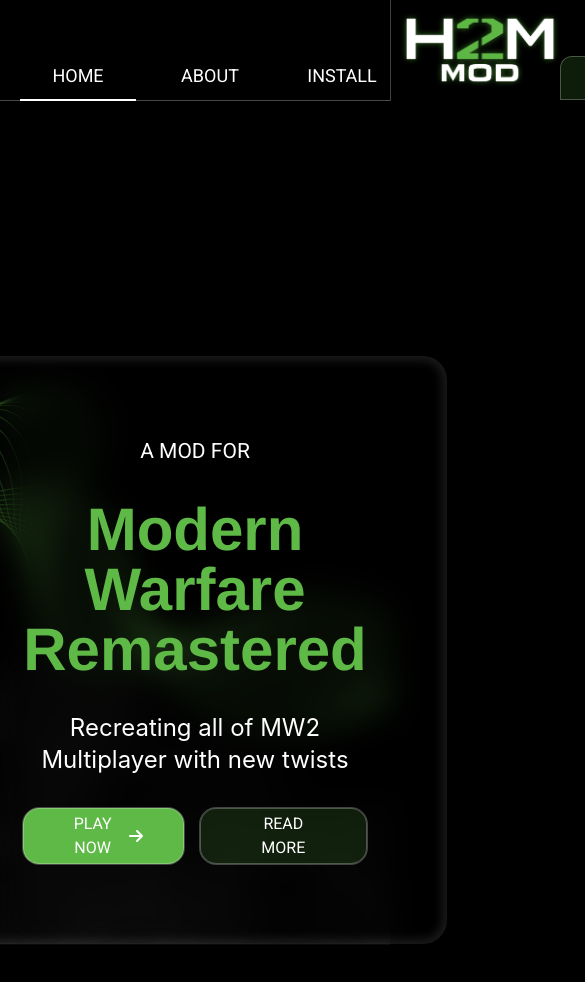
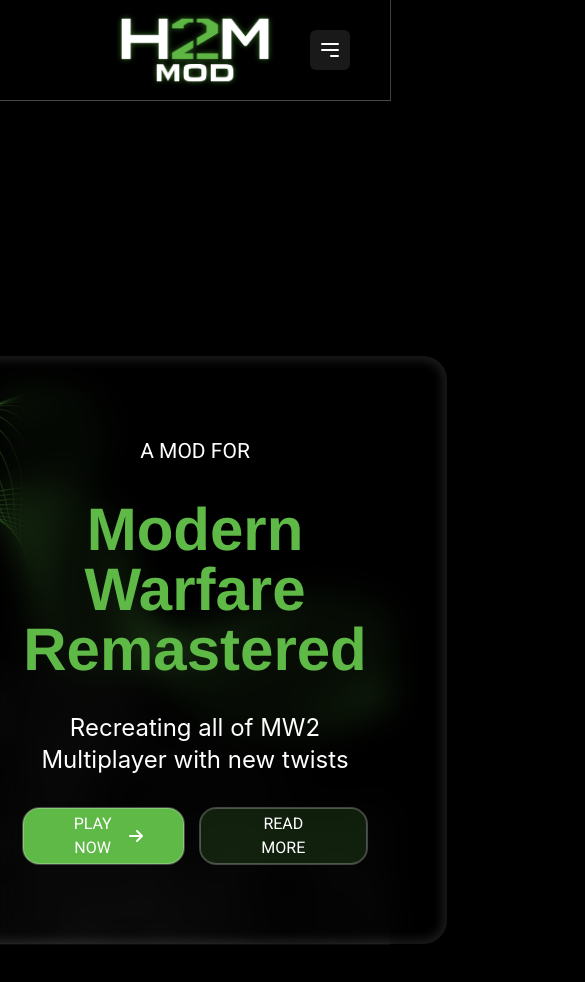
Before and after one commit to Jaxofw/h2m-website, a React (Vite) app: page / in a window 390 px wide. Shown: the top 982 px of the page, 585 px wide, since content can reach past the window. Built offline with nearby package versions, Linux system fonts and the light colour scheme.

Commit message:
feat: add responsive navbar

```diff
--- a/src/components/Navbar.tsx
+++ b/src/components/Navbar.tsx
@@ -1,3 +1,5 @@
+import { useState } from 'react'
+
 import { faDiscord } from '@fortawesome/free-brands-svg-icons'
 import { faArrowRight } from '@fortawesome/free-solid-svg-icons'
 import { useLocation, useNavigate } from 'react-router-dom'
@@ -24,13 +26,19 @@
 
 const Navbar = () => {
   const { discord } = Config.Links
-
   const { pathname } = useLocation()
   const navigate = useNavigate()
 
+  const [menuOpen, setMenuOpen] = useState(false)
+
+  const handleMenuClick = (path: string) => {
+    setMenuOpen(false)
+    navigate(path)
+  }
+
   return (
-    <nav className="flex h-[100px] w-full items-center justify-between bg-transparent px-5 outline outline-1 outline-white/25">
-      <div className="flex space-x-4">
+    <nav className="flex h-[100px] w-full items-center justify-around bg-transparent px-5 outline outline-1 outline-white/25 lg:justify-between">
+      <div className="hidden space-x-4 lg:flex">
         {items.map(({ label, path }) => (
           <button
             key={label}
@@ -44,7 +52,7 @@
         ))}
       </div>
       <Logo width={160} />
-      <div className="flex h-full items-end space-x-4">
+      <div className="hidden h-full items-end space-x-4 lg:flex">
         <Button
           icon={faDiscord}
           className="h-11 rounded-b-none rounded-t-xl bg-button-secondary px-6 hover:bg-button-hover"
@@ -60,6 +68,41 @@
           <h1 className="font-heebo text-md">PLAY NOW</h1>
         </Button>
       </div>
+      <button
+        className="absolute right-0 mr-10 rounded-md bg-secondary p-2 lg:hidden"
+        onClick={() => setMenuOpen(!menuOpen)}
+      >
+        <svg
+          xmlns="http://www.w3.org/2000/svg"
+          className="h-6 w-6 text-white"
+          fill="none"
+          viewBox="0 0 24 24"
+          stroke="currentColor"
+        >
+          <path
+            strokeLinecap="round"
+            strokeLinejoin="round"
+            strokeWidth={2}
+            d="M4 6h16M4 12h16m-7 6h7"
+          />
+        </svg>
+      </button>
+      {menuOpen && (
+        <div className="absolute top-[6.25rem] z-50 w-full bg-black lg:hidden">
+          <ul className="text-center text-white">
+            {items.map(({ label, path }) => (
+              <li key={label}>
+                <button
+                  onClick={() => handleMenuClick(path)}
+                  className="font-heebo w-full border-b-2 py-2 text-lg"
+                >
+                  {label}
+                </button>
+              </li>
+            ))}
+          </ul>
+        </div>
+      )}
     </nav>
   )
 }
```
